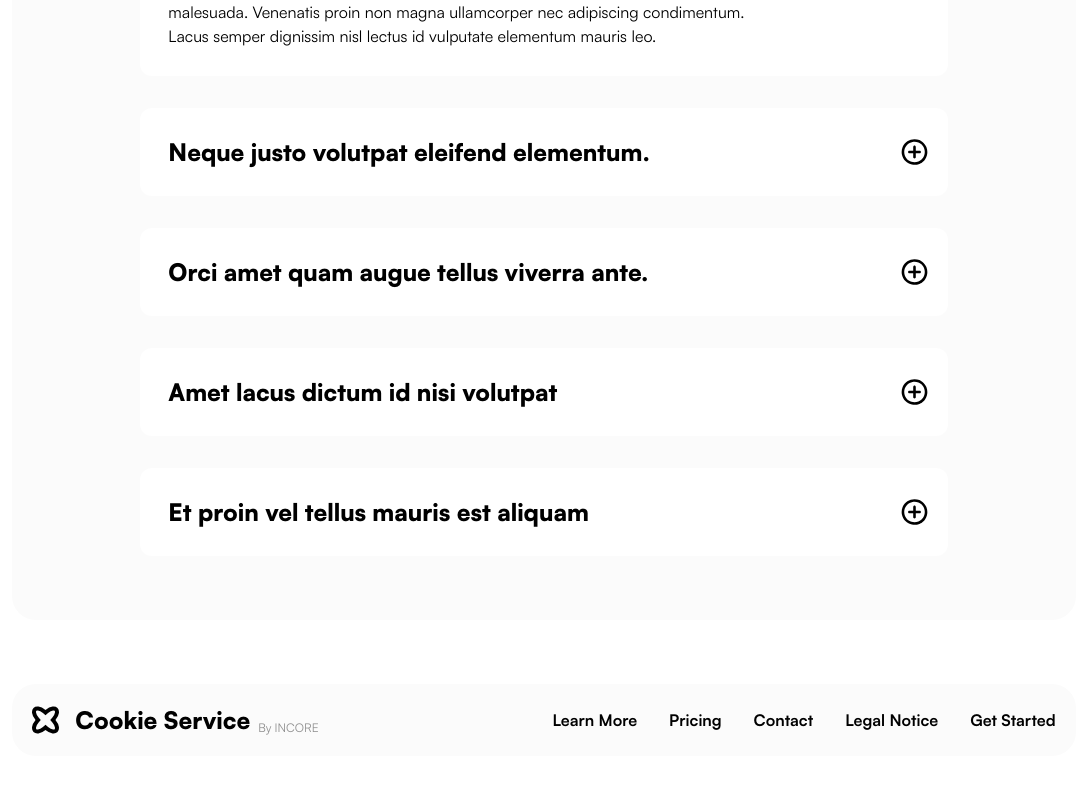
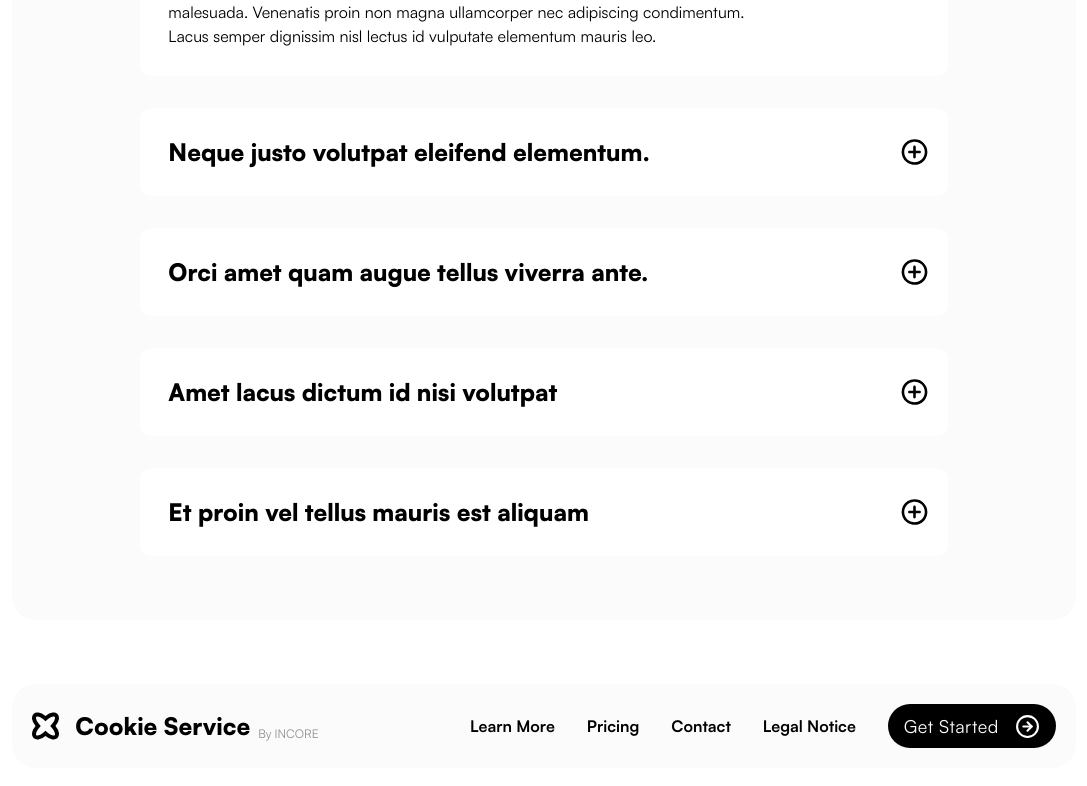
Before and after one commit to al1yew/cookies_app_submission, a Next.js app: page / in a window 1280 px wide. Shown: the part 4047-4833 px from the top of the page, without its empty margins (96-1183 px from the left). Built offline with nearby package versions, Linux system fonts and the light colour scheme.

Commit message:
Mar 4, 2024, 8:26 PM

```diff
--- a/components/shared/Footer.tsx
+++ b/components/shared/Footer.tsx
@@ -29,8 +29,29 @@ const Footer = () => {
               By INCORE
             </span>
           </Link>
+          {/* consider merging footer and header, they look same */}
           <ul className="flex flex-col lg:flex-row lg:justify-end justify-center items-center">
             {FOOTERLINKS.map((link, i) => {
+              if (link.isRound) {
+                return (
+                  <li className="mt-8 lg:mt-0 lg:ml-8 py-2 px-4 rounded-full bg-black text-white">
+                    <Link
+                      href={link.href}
+                      className="flex justify-center gap-4 lg:gap-0 lg:justify-around items-center "
+                    >
+                      <span className="text-lg tracking-wide mr-4">
+                        {link.text}
+                      </span>
+                      <Image
+                        src="/images/arrow.svg"
+                        width={25}
+                        height={24}
+                        alt="arrow"
+                      />
+                    </Link>
+                  </li>
+                );
+              }
               return (
                 <li key={i} className="mt-8 lg:mt-0 text-center">
                   <Link
```
Also changed, not shown: public/images/arrow.svg (added).
